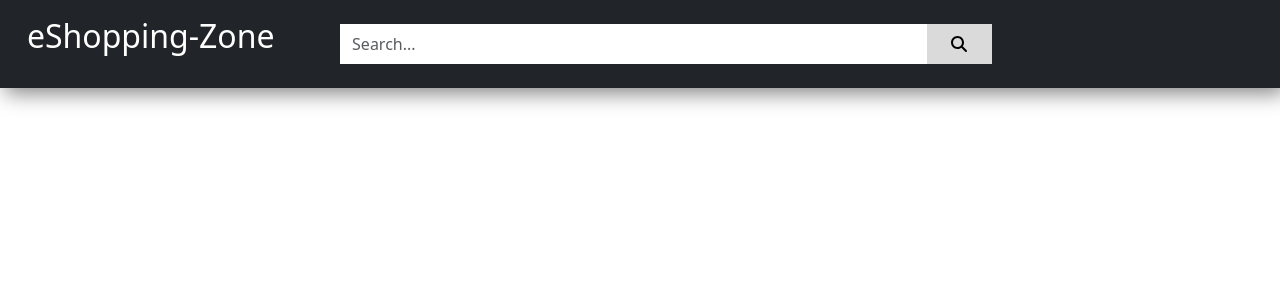
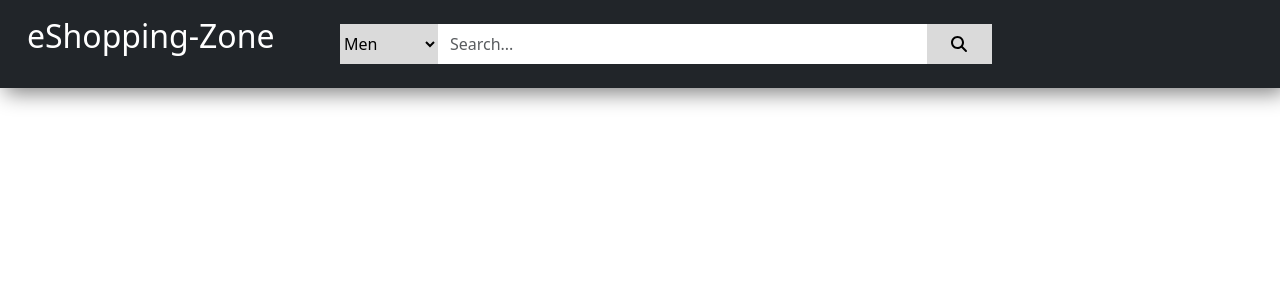
Before and after one commit to Nazmul457/angular-ecommerce-project, an Angular app: page / in a window 1280 px wide. Shown: the top 300 px of the page. Built offline with nearby package versions, Linux system fonts and the light colour scheme.

Commit message:
Adding category dropdown in search bar

```diff
--- a/src/app/header/header.component.html
+++ b/src/app/header/header.component.html
@@ -4,6 +4,11 @@
             <h2>eShopping-Zone</h2>
         </div>
         <div class='p-0 my-4 w-50 h-25 bg-white'>
+            <select class="dropdown p-0 m-0" id="">
+                <option value="">Men</option>
+                <option value="">Women</option>
+                <option value="">Kids</option>
+            </select>
             <input class='form-control search-box' placeholder='Search...'/>
             <button class='search-button'><fa-icon [icon]='faSearch'></fa-icon></button>
         </div>
--- a/src/app/header/header.component.scss
+++ b/src/app/header/header.component.scss
@@ -1,3 +1,6 @@
+$search-bar-background-color: #dadada;
+$esarch-bar-height: 2.5em;
+$search-bar-border: none;
 .header {
     max-width: 100%;
     box-shadow: 5px 5px 20px gray;
@@ -10,15 +13,22 @@
 }
 
 .search-box {
-    width: 90%;
-    height: 2.5em;
+    width: 75%;
+    height: $esarch-bar-height;
     display: inline-block;
-    border: none;
+    border: $search-bar-border;
 }
 
 .search-button {
     width: 10%;
-    height: 2.5em;
-    border: none;
-    background-color: #dadada;
+    height: $esarch-bar-height;
+    border: $search-bar-border;
+    background-color: $search-bar-background-color;
 }
+
+.dropdown {
+    width: 15%;
+    height: $esarch-bar-height;
+    border: $search-bar-border;
+    background-color: $search-bar-background-color;
+}
```
